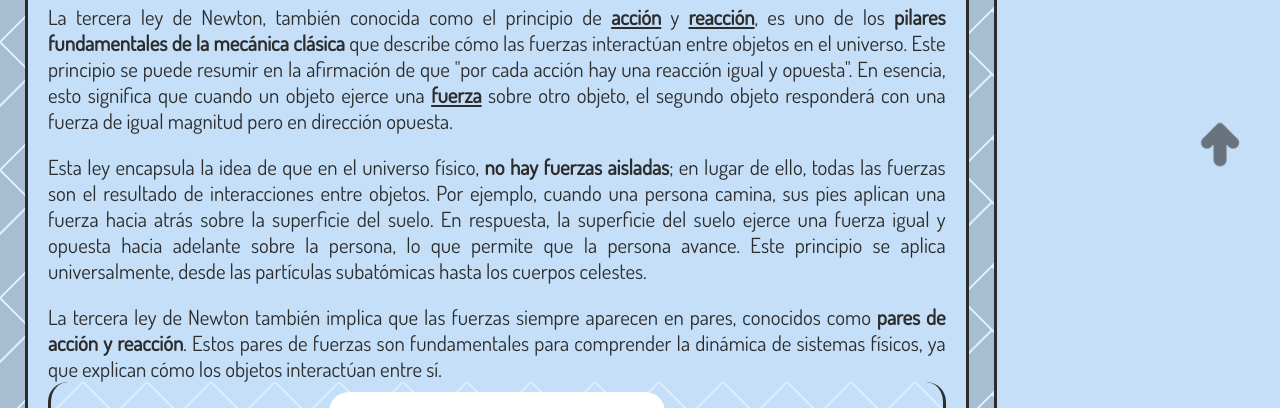
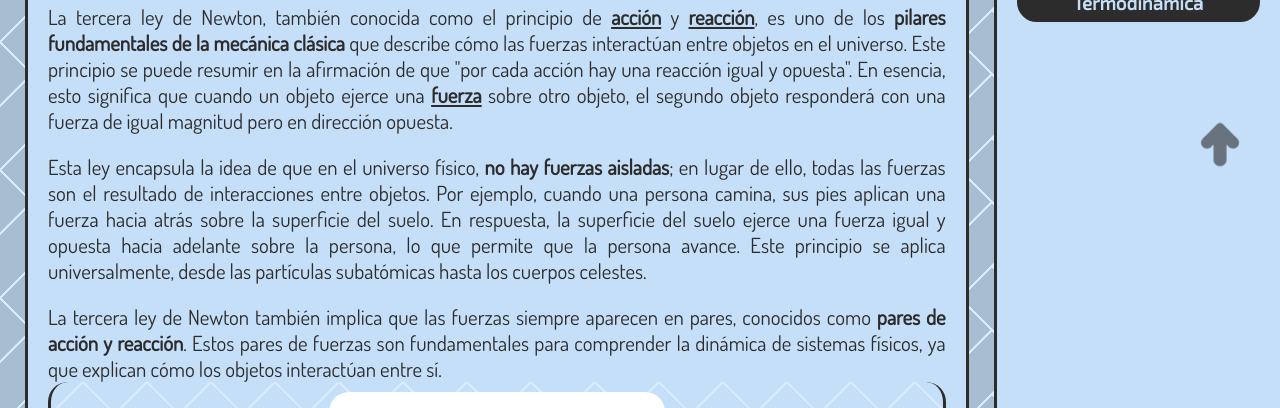
Before and after one commit to rodri675/leyes-de-newton, a plain HTML site: page terceraley.html in a window 1280 px wide. Shown: the part 692-1100 px from the top of the page. Drawn offline with nearby package versions, Linux system fonts and the light colour scheme; a web font is replaced by a local one.

Commit message:
Ver más

```diff
--- a/terceraley.html
+++ b/terceraley.html
@@ -46,6 +46,7 @@
                 <li><a href="#conservacion">Conservación del momento</a></li>
                 <li><a href="#aplicaciones">Aplicaciones de la ley</a></li>
             </ul>
+            <h3><a target="_blank" href="https://rodri675.github.io/termodinamica/">Termodinámica</a></h3>
         </div>
     </div>
     <div class="contenido">
```
